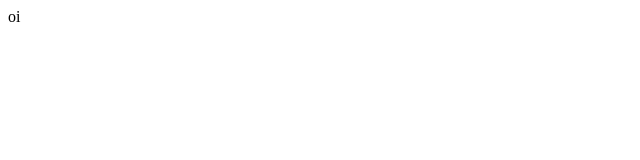
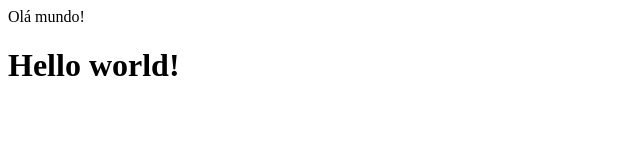
Before and after one commit to MeninoKS01/Faculdade, a plain HTML site: page HTML/pag15.html in a window 1280 px wide. Shown: the whole page, without its empty margins (0-640 px from the left). Drawn offline with Linux system fonts and the light colour scheme.

Commit message:
Update Aula 15

```diff
--- a/HTML/pag15.html
+++ b/HTML/pag15.html
@@ -5,12 +5,14 @@
         <meta name="viewport" content="width=device-width, initial-scale=1.0">
         <title>Java Script</title>
         <script>
-            document.write()
+            document.write("Olá mundo!")
+            document.write("</br>")
+            document.write("<h1> Hello world! </h1>")
         </script>
     </head>
 
     <body>
-        oi
+
     </body>
 
 </html>
```
